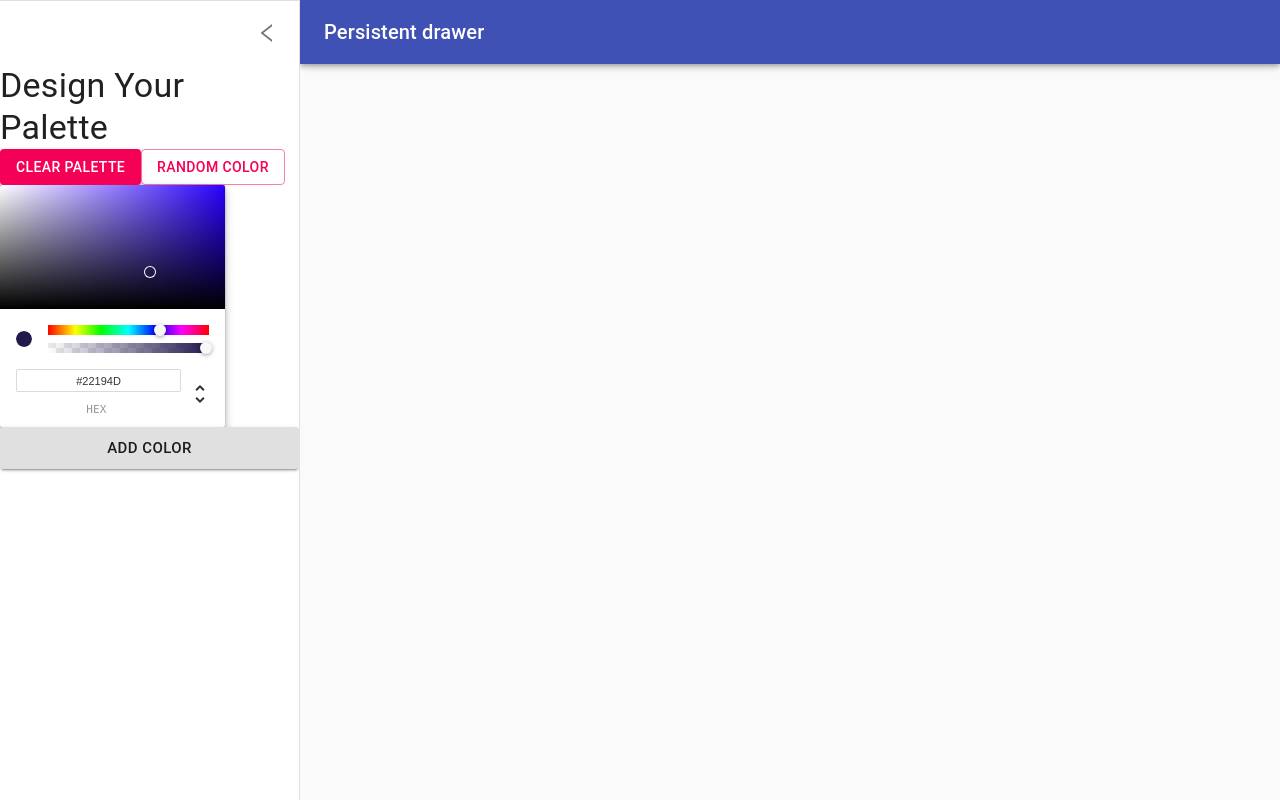
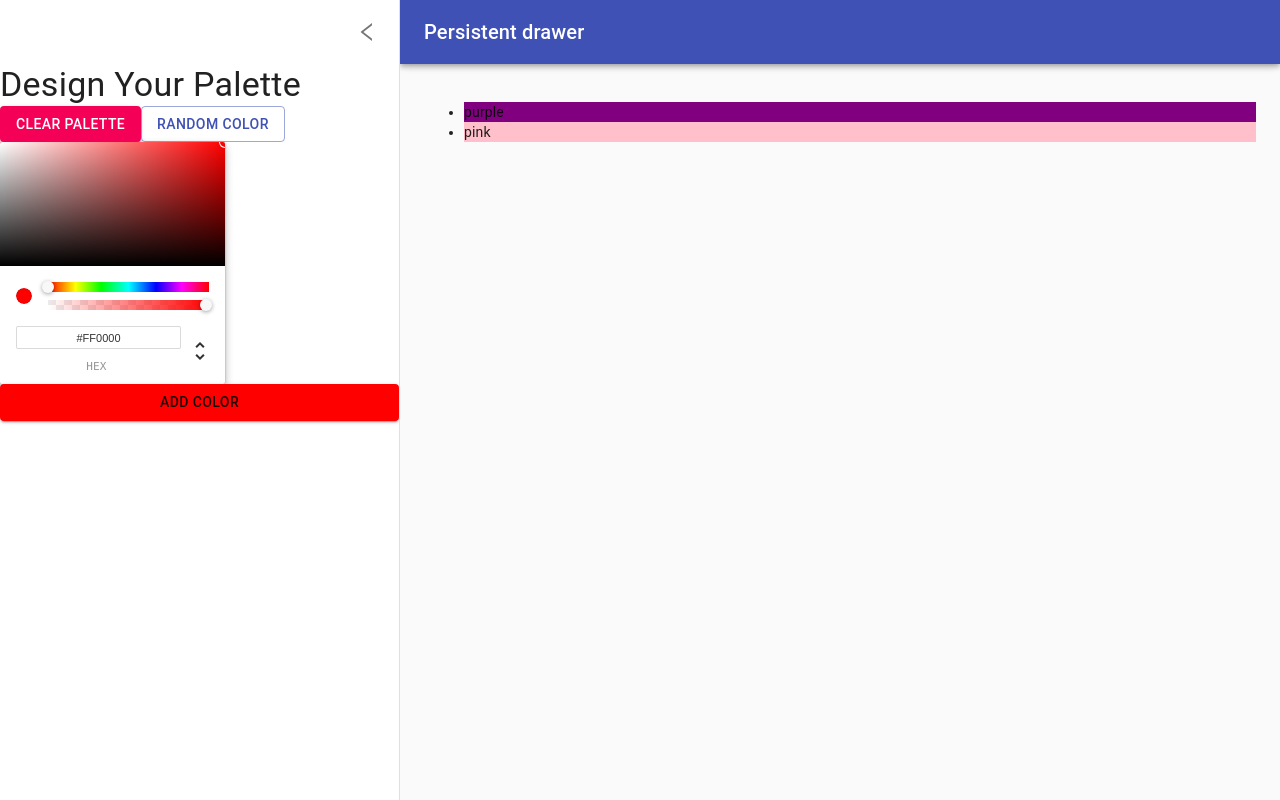
Before and after one commit to Moonbladez/colors, a React (Create React App) app: page /palette/new in a window 1280 px wide. Both pictures are taken after a click on the button "open drawer". Built offline with nearby package versions, Linux system fonts and the light colour scheme.

Commit message:
linked color picker upto button

```diff
--- a/src/App.jsx
+++ b/src/App.jsx
@@ -5,7 +5,7 @@ import { Palette } from "./Palette/Palette";
 import { PaletteList } from "./PaletteList/PaletteList";
 import { SingleColorPalette } from "./SingleColorPalette/SingleColorPalette";
 import { generatePalette } from "./ColorHelpers/colorHelpers";
-import { NewPaletteForm } from "./NewPaletteForm/NewPaletteForm";
+import NewPaletteForm from "./NewPaletteForm/NewPaletteForm";
 import SeedColors from "./SeedColors/SeedColors";
 
 class App extends Component {
--- a/src/NewPaletteForm/NewPaletteForm.jsx
+++ b/src/NewPaletteForm/NewPaletteForm.jsx
@@ -1,21 +1,21 @@
-import React from "react";
+import React, { useState } from "react";
+import clsx from "clsx";
 
 import { ChromePicker } from "react-color";
-import { GiHamburgerMenu } from "react-icons/gi";
-import { AiOutlineLeft } from "react-icons/ai";
+import { v4 as uuidv4 } from "uuid";
 
-import clsx from "clsx";
 import { makeStyles } from "@material-ui/core/styles";
 import Drawer from "@material-ui/core/Drawer";
 import CssBaseline from "@material-ui/core/CssBaseline";
 import AppBar from "@material-ui/core/AppBar";
 import Toolbar from "@material-ui/core/Toolbar";
 import Typography from "@material-ui/core/Typography";
-import Divider from "@material-ui/core/Divider";
 import IconButton from "@material-ui/core/IconButton";
 import Button from "@material-ui/core/Button";
 
-const drawerWidth = 300;
+import { AiOutlineLeft, AiOutlineMenu } from "react-icons/ai";
+
+const drawerWidth = 400;
 
 const useStyles = makeStyles((theme) => ({
 	root: {
@@ -74,9 +74,11 @@ const useStyles = makeStyles((theme) => ({
 	},
 }));
 
-export function NewPaletteForm() {
+export default function PersistentDrawerLeft() {
 	const classes = useStyles();
-	const [open, setOpen] = React.useState(false);
+	const [open, setOpen] = useState(false);
+	const [currentColor, setCurrentColor] = useState("red");
+	const [colors, setColors] = useState(["purple", "pink"]);
 
 	const handleDrawerOpen = () => {
 		setOpen(true);
@@ -86,6 +88,7 @@ export function NewPaletteForm() {
 		setOpen(false);
 	};
 
+	console.log(colors);
 	return (
 		<div className={classes.root}>
 			<CssBaseline />
@@ -103,7 +106,7 @@ export function NewPaletteForm() {
 						edge='start'
 						className={clsx(classes.menuButton, open && classes.hide)}
 					>
-						<GiHamburgerMenu />
+						<AiOutlineMenu />
 					</IconButton>
 					<Typography variant='h6' noWrap>
 						Persistent drawer
@@ -119,24 +122,31 @@ export function NewPaletteForm() {
 					paper: classes.drawerPaper,
 				}}
 			>
-				<Divider />
-
 				<div className={classes.drawerHeader}>
 					<IconButton onClick={handleDrawerClose}>
 						<AiOutlineLeft />
 					</IconButton>
 				</div>
+
 				<Typography variant='h4'>Design Your Palette</Typography>
 				<div>
 					<Button variant='contained' color='secondary'>
 						Clear Palette
 					</Button>
-					<Button variant='outlined' color='secondary'>
+					<Button variant='outlined' color='primary'>
 						Random Color
 					</Button>
 				</div>
-				<ChromePicker />
-				<Button variant='contained' color='default' size='large'>
+				<ChromePicker
+					color={currentColor}
+					onChangeComplete={(newColor) => setCurrentColor(newColor.hex)}
+				/>
+				<Button
+					variant='contained'
+					color='default'
+					style={{ background: currentColor }}
+					onClick={() => setColors([...colors, currentColor])}
+				>
 					Add Color
 				</Button>
 			</Drawer>
@@ -146,6 +156,13 @@ export function NewPaletteForm() {
 				})}
 			>
 				<div className={classes.drawerHeader} />
+				<ul>
+					{colors.map((color) => (
+						<li key={uuidv4()} style={{ background: color }}>
+							{color}
+						</li>
+					))}
+				</ul>
 			</main>
 		</div>
 	);
```
Also changed, not shown: 1 other file (tests, documents, lock files or other folders).
